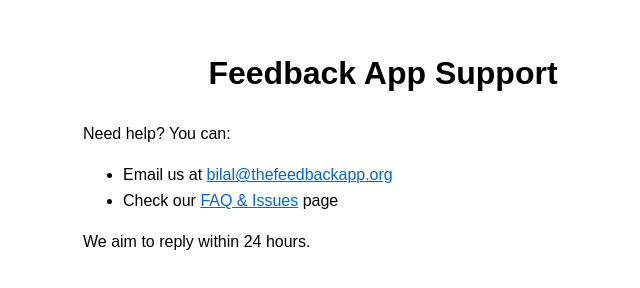
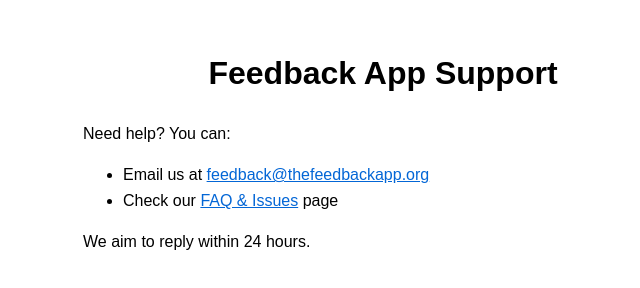
Before and after one commit to Bilalrs/feedback-support, a plain HTML site: page index.html in a window 1280 px wide. Shown: the full height of the page, 257-897 px from the left. Drawn offline with Linux system fonts and the light colour scheme.

Commit message:
Update index.html

```diff
--- a/index.html
+++ b/index.html
@@ -14,7 +14,7 @@
   <h1>Feedback App Support</h1>
   <p>Need help? You can:</p>
   <ul>
-    <li>Email us at <a href="mailto:bilal@thefeedbackapp.org">bilal@thefeedbackapp.org</a></li>
+    <li>Email us at <a href="mailto:feedback@thefeedbackapp.org">feedback@thefeedbackapp.org</a></li>
     <li>Check our <a href="https://github.com/Bilalrs/feedback-support/issues">FAQ & Issues</a> page</li>
   </ul>
   <p>We aim to reply within 24 hours.</p>
```
